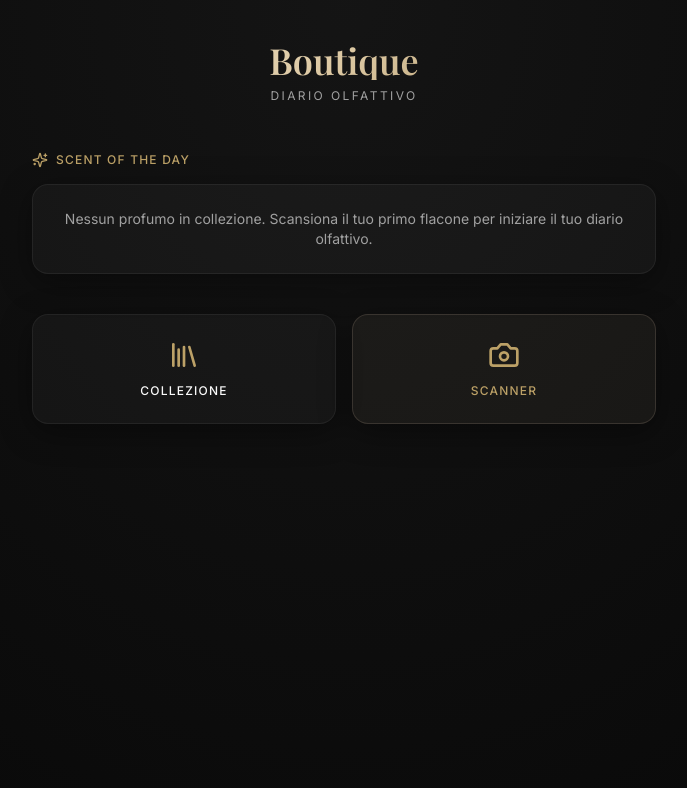
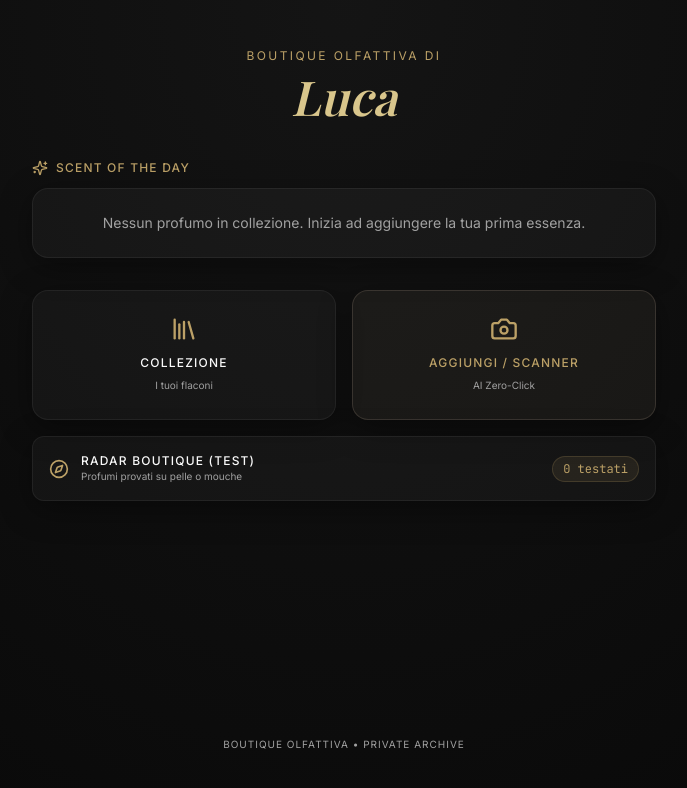
Before and after one commit to guj80/boutique_olfattiva, a Next.js app: page / in a window 1280 px wide. Shown: the top 788 px of the page, without its empty margins (296-983 px from the left). Built offline with nearby package versions, Linux system fonts and the light colour scheme; no server answers; the database is empty.

Commit message:
Update page.tsx

```diff
--- a/app/page.tsx
+++ b/app/page.tsx
@@ -3,11 +3,12 @@
 import Link from 'next/link';
 import { supabase, Profumo } from '@/lib/supabase';
 import { useEffect, useState } from 'react';
-import { Camera, Library, Sparkles, TrendingUp, Euro } from 'lucide-react';
+import { Camera, Library, Sparkles, TrendingUp, Euro, Compass, PlusCircle } from 'lucide-react';
 
 export default function HomePage() {
   const [latest, setLatest] = useState<Profumo | null>(null);
   const [count, setCount] = useState(0);
+  const [radarCount, setRadarCount] = useState(0);
   const [families, setFamilies] = useState<string[]>([]);
   const [avgPrice, setAvgPrice] = useState<string>('—');
   const [isLoading, setIsLoading] = useState(true);
@@ -15,14 +16,25 @@ export default function HomePage() {
   useEffect(() => {
     (async () => {
       try {
+        // Carichiamo i profumi della collezione principale
         const { data } = await supabase
           .from('profumi')
           .select('*')
+          .eq('stato', 'collezione')
           .order('created_at', { ascending: false });
+
+        // Carichiamo quanti profumi abbiamo in radar (test in boutique)
+        const { count: rCount } = await supabase
+          .from('profumi')
+          .select('*', { count: 'exact', head: true })
+          .eq('stato', 'radar');
+
+        if (rCount) setRadarCount(rCount);
 
         if (data && data.length > 0) {
           setLatest(data[0] as Profumo);
           setCount(data.length);
+
           const uniqueFamilies = Array.from(
             new Set(
               data
@@ -45,7 +57,7 @@ export default function HomePage() {
           }
         }
       } catch (error) {
-        console.error('Errore nel caricamento:', error);
+        console.error('Errore nel caricamento della home:', error);
       } finally {
         setIsLoading(false);
       }
@@ -54,50 +66,47 @@ export default function HomePage() {
 
   if (isLoading) {
     return (
-      <div className="min-h-screen flex items-center justify-center">
+      <div className="min-h-screen flex items-center justify-center bg-zinc-950">
         <div className="w-8 h-8 border-2 border-gold/30 border-t-gold rounded-full animate-spin" />
       </div>
     );
   }
 
   return (
-    <div className="min-h-screen px-6 py-10 max-w-2xl mx-auto">
-      {/* Header */}
-      <header className="text-center mb-12 animate-fade-in-up">
-        <h1 className="font-serif text-4xl font-semibold gold-gradient-text">
-          Boutique
+    <div className="min-h-screen px-6 py-12 max-w-2xl mx-auto flex flex-col justify-between">
+      {/* Header Personalizzato */}
+      <div>
+        <header className="text-center mb-10 animate-fade-in-up">
+          <p className="tracking-luxury text-xs text-gold uppercase mb-2">Boutique Olfattiva di</p>
+          <h1 className="font-serif text-5xl font-semibold italic text-gold-light">
+            Luca
           </h1>
-        <p className="tracking-luxury text-xs text-muted-foreground uppercase mt-2">
-          Diario Olfattivo
-        </p>
         </header>
 
-      {/* Scent of the Day */}
-      <section className="mb-10 animate-fade-in-up" style={{ animationDelay: '0.1s' }}>
-        <div className="flex items-center gap-2 mb-4">
+        {/* Scent of the Day (Il profumo del giorno) */}
+        <section className="mb-8 animate-fade-in-up" style={{ animationDelay: '0.1s' }}>
+          <div className="flex items-center gap-2 mb-3">
             <Sparkles className="w-4 h-4 text-gold" />
             <h2 className="tracking-wide-luxury text-xs text-gold uppercase font-medium">
               Scent of the Day
             </h2>
           </div>
           {latest ? (
-          <div className="glass-gold rounded-2xl p-6">
+            <div className="glass-gold rounded-2xl p-6 transition-transform hover:scale-[1.01]">
               <div className="flex items-start justify-between">
                 <div className="flex-1">
-                <h3 className="font-serif text-2xl font-semibold text-foreground mb-1">
+                  <p className="text-xs font-mono text-muted-foreground uppercase tracking-widest mb-1">{latest.brand}</p>
+                  <h3 className="font-serif text-2xl font-semibold text-foreground mb-2">
                     {latest.nome}
                   </h3>
-                <p className="text-sm text-muted-foreground mb-3">
-                  {latest.brand}
-                </p>
                   {latest.famiglia_olfattiva && (
-                  <p className="tracking-wide-luxury text-[10px] text-gold uppercase">
+                    <span className="inline-block bg-background/50 border border-gold/20 text-gold text-[10px] tracking-wide-luxury uppercase px-2.5 py-1 rounded-full">
                       {latest.famiglia_olfattiva}
-                  </p>
+                    </span>
                   )}
                 </div>
                 {latest.prezzo_stimato_euro && latest.prezzo_stimato_euro !== 'N/D' && (
-                <p className="font-mono text-lg text-gold-light">
+                  <p className="font-mono text-base text-gold-light">
                     {latest.prezzo_stimato_euro}
                   </p>
                 )}
@@ -106,21 +115,20 @@ export default function HomePage() {
           ) : (
             <div className="glass rounded-2xl p-6 text-center">
               <p className="text-sm text-muted-foreground">
-              Nessun profumo in collezione. Scansiona il tuo primo flacone per
-              iniziare il tuo diario olfattivo.
+                Nessun profumo in collezione. Inizia ad aggiungere la tua prima essenza.
               </p>
             </div>
           )}
         </section>
 
-      {/* Stats */}
+        {/* Statistiche della Collezione */}
         {count > 0 && (
-        <section className="grid grid-cols-3 gap-3 mb-10 animate-fade-in-up" style={{ animationDelay: '0.2s' }}>
+          <section className="grid grid-cols-3 gap-3 mb-8 animate-fade-in-up" style={{ animationDelay: '0.2s' }}>
             <div className="glass rounded-xl p-4 text-center">
               <Library className="w-4 h-4 text-gold mx-auto mb-2" />
               <p className="font-serif text-2xl font-semibold text-foreground">{count}</p>
               <p className="tracking-wide-luxury text-[9px] text-muted-foreground uppercase mt-1">
-              Profumi
+                Collezione
               </p>
             </div>
             <div className="glass rounded-xl p-4 text-center">
@@ -134,33 +142,61 @@ export default function HomePage() {
               <Euro className="w-4 h-4 text-gold mx-auto mb-2" />
               <p className="font-mono text-lg font-semibold text-foreground">{avgPrice}</p>
               <p className="tracking-wide-luxury text-[9px] text-muted-foreground uppercase mt-1">
-              Medio
+                Valore Medio
               </p>
             </div>
           </section>
         )}
 
-      {/* Navigation Grid */}
+        {/* Griglia di Navigazione Principale */}
         <section className="grid grid-cols-2 gap-4 animate-fade-in-up" style={{ animationDelay: '0.3s' }}>
           <Link
             href="/collezione"
-          className="glass rounded-2xl p-6 flex flex-col items-center justify-center gap-3 transition-all active:scale-95 hover:border-gold/20 group"
+            className="glass rounded-2xl p-6 flex flex-col items-center justify-center gap-3 transition-all active:scale-95 hover:border-gold/30 group"
           >
-          <Library className="w-8 h-8 text-gold group-hover:scale-110 transition-transform" />
-          <span className="tracking-wide-luxury text-xs uppercase font-medium">
-            Collezione
-          </span>
+            <Library className="w-7 h-7 text-gold group-hover:scale-110 transition-transform" />
+            <div className="text-center">
+              <span className="tracking-wide-luxury text-xs uppercase font-medium block">Collezione</span>
+              <span className="text-[10px] text-muted-foreground">I tuoi flaconi</span>
+            </div>
           </Link>
+
           <Link
             href="/scanner"
-          className="glass-gold rounded-2xl p-6 flex flex-col items-center justify-center gap-3 transition-all active:scale-95 hover:border-gold/30 group"
+            className="glass-gold rounded-2xl p-6 flex flex-col items-center justify-center gap-3 transition-all active:scale-95 hover:border-gold/50 group"
           >
-          <Camera className="w-8 h-8 text-gold group-hover:scale-110 transition-transform" />
-          <span className="tracking-wide-luxury text-xs uppercase font-medium text-gold">
-            Scanner
+            <Camera className="w-7 h-7 text-gold group-hover:scale-110 transition-transform" />
+            <div className="text-center">
+              <span className="tracking-wide-luxury text-xs uppercase font-medium text-gold block">Aggiungi / Scanner</span>
+              <span className="text-[10px] text-muted-foreground">AI Zero-Click</span>
+            </div>
+          </Link>
+        </section>
+
+        {/* Accesso Rapido Radar Boutique */}
+        <section className="mt-4 animate-fade-in-up" style={{ animationDelay: '0.4s' }}>
+          <Link
+            href="/radar"
+            className="glass rounded-xl p-4 flex items-center justify-between transition-all hover:border-gold/30 group"
+          >
+            <div className="flex items-center gap-3">
+              <Compass className="w-5 h-5 text-gold group-hover:rotate-45 transition-transform" />
+              <div>
+                <p className="text-xs uppercase tracking-wide-luxury font-medium text-foreground">Radar Boutique (Test)</p>
+                <p className="text-[10px] text-muted-foreground">Profumi provati su pelle o mouche</p>
+              </div>
+            </div>
+            <span className="font-mono text-xs bg-gold/10 text-gold px-2.5 py-1 rounded-full border border-gold/20">
+              {radarCount} testati
             </span>
           </Link>
         </section>
       </div>
+
+      {/* Footer minimal */}
+      <footer className="mt-12 text-center text-[10px] tracking-widest text-muted-foreground uppercase">
+        Boutique Olfattiva • Private Archive
+      </footer>
+    </div>
   );
 }
```
Lines whose indentation alone changed are shown as unchanged.
